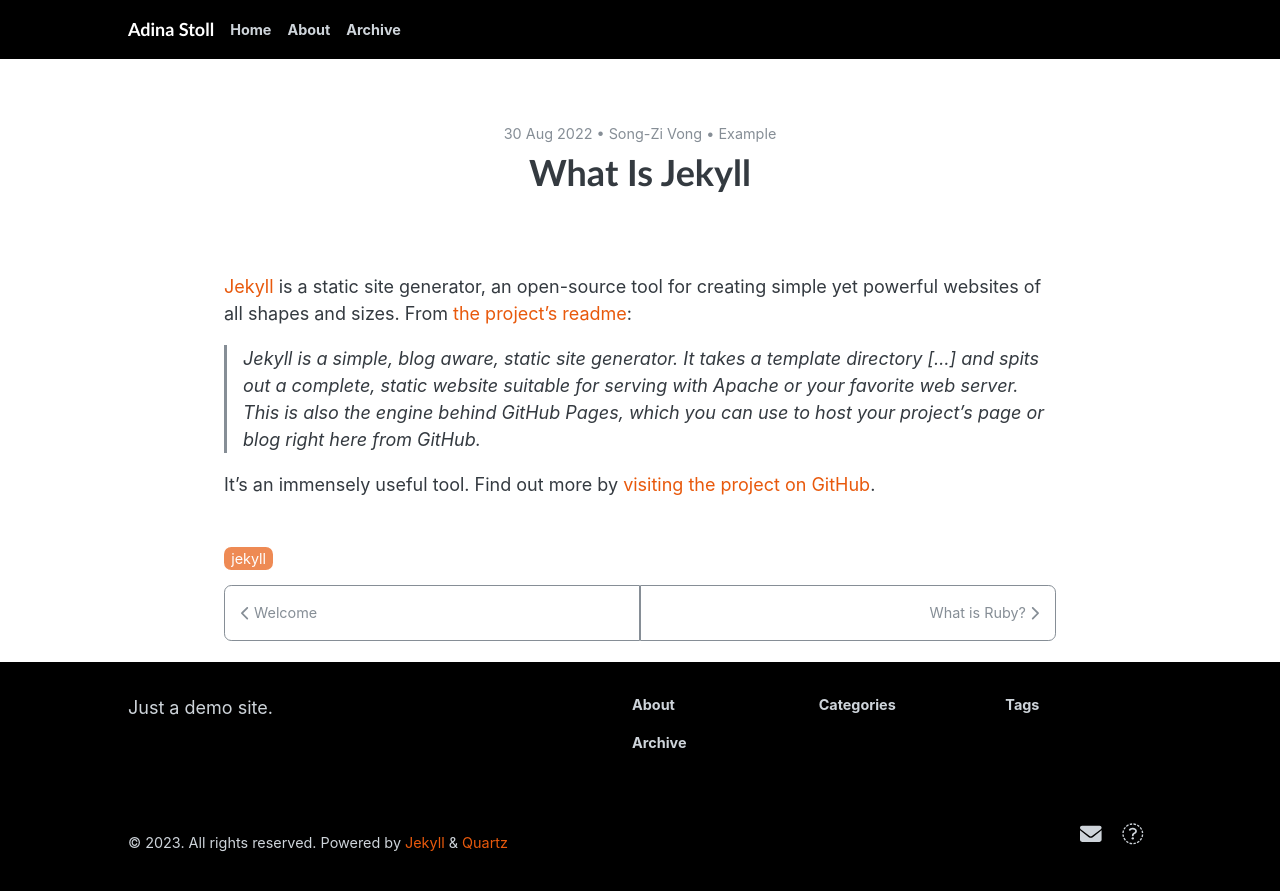
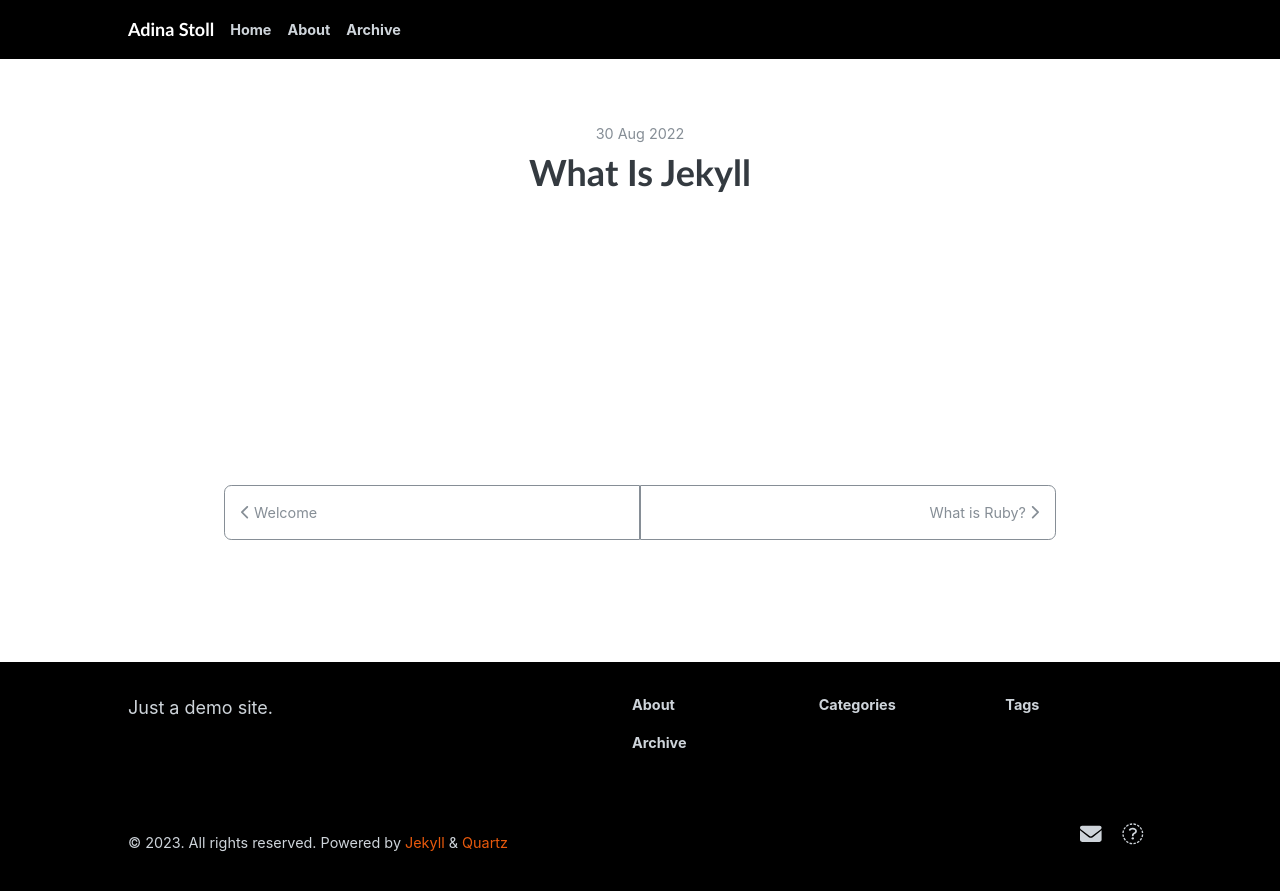
Before and after one commit to adinastoll/adinastoll.github.io, a Jekyll site: the page built from _posts/2022-08-30-what-is-jekyll.md, in a window 1280 px wide. Shown: the top 891 px of the page. Built offline with Jekyll 4.4.1, drawn with Linux system fonts in a browser that asks for light colours; our own code applies the rules of GitHub Pages for plain Markdown files.

Commit message:
Comment out two pages

```diff
--- a/_posts/2022-08-30-what-is-jekyll.md
+++ b/_posts/2022-08-30-what-is-jekyll.md
@@ -1,4 +1,4 @@
----
+<!-- ---
 layout: post
 title: What Is Jekyll
 author: Song-Zi Vong
@@ -10,4 +10,4 @@ tags: [jekyll]
 
 > Jekyll is a simple, blog aware, static site generator. It takes a template directory [...] and spits out a complete, static website suitable for serving with Apache or your favorite web server. This is also the engine behind GitHub Pages, which you can use to host your project’s page or blog right here from GitHub.
 
-It's an immensely useful tool. Find out more by [visiting the project on GitHub](https://github.com/jekyll/jekyll).
+It's an immensely useful tool. Find out more by [visiting the project on GitHub](https://github.com/jekyll/jekyll). -->
```
Also changed, not shown: _posts/2022-08-30-welcome.md (+2 -2 lines).
